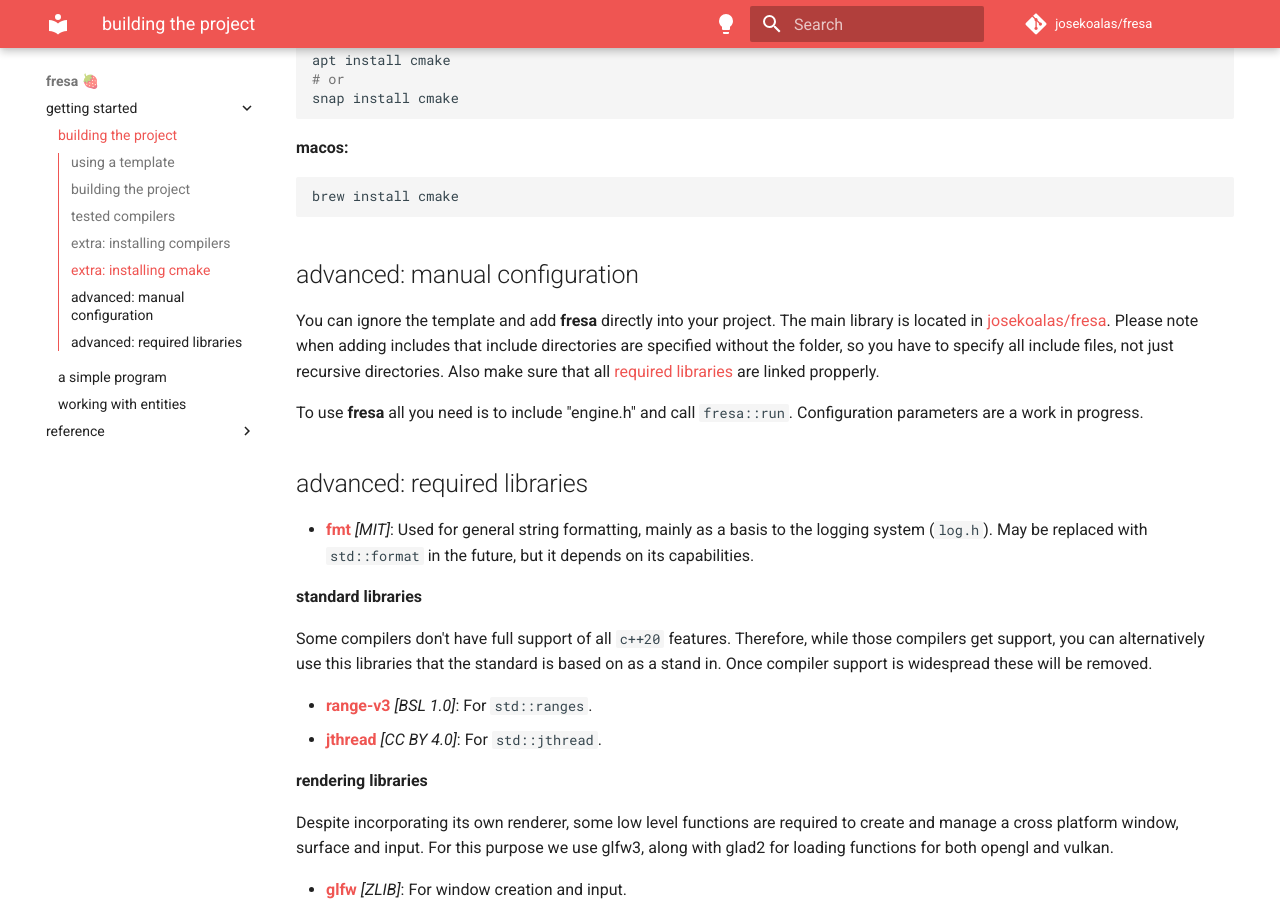
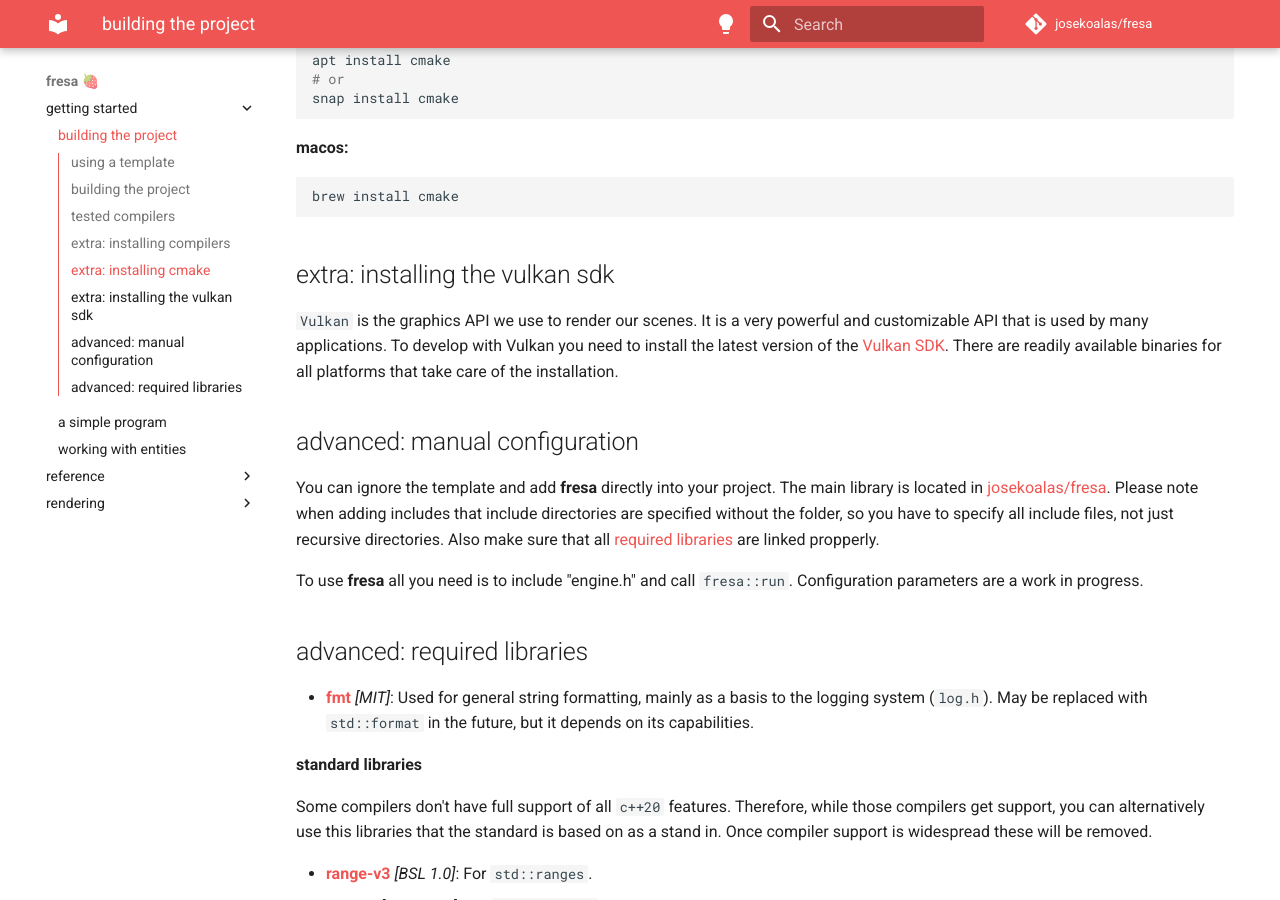
Before and after one commit to eerii/fresa, an MkDocs documentation site: the page built from docs/getting_started/building.md, in a window 1280 px wide and 900 px high, scrolled down 1997 px. Built offline with MkDocs 1.6.1 and Material for MkDocs 9.7.7, drawn with Linux system fonts in a browser that asks for light colours; comment, search, counter and statistics services are not loaded; the version menu is left out.

Commit message:
[0.5.0] Vulkan SDK 🥞

````diff
--- a/docs/getting_started/building.md
+++ b/docs/getting_started/building.md
@@ -24,7 +24,7 @@ cd mermelada
 
 ## building the project
 
-The template repository already includes a `CMakeLists.txt` with all the configuration needed. Please ensure you have a [compatible compiler](#tested-compilers) and a recent version of [cmake](#installing-cmake) before proceeding. To configure and build the project use the following two commands respectively:
+The template repository already includes a `CMakeLists.txt` with all the configuration needed. Please ensure you have a [compatible compiler](#tested-compilers) and a recent version of [cmake](#extra-installing-cmake) and the [vulkan sdk](#extra-installing-the-vulkan-sdk) before proceeding. To configure and build the project use the following two commands respectively:
 
 ```sh
 cmake -S . -B build
@@ -87,6 +87,11 @@ snap install cmake
 brew install cmake
 ```
 
+## extra: installing the vulkan sdk
+
+`Vulkan` is the graphics API we use to render our scenes. It is a very powerful and customizable API that is used by many applications. To develop with Vulkan you need to install the latest version of the [Vulkan SDK](https://vulkan.lunarg.com/sdk/home). There are readily available binaries for all platforms that take care of the installation.
+
+
 ## advanced: manual configuration
 
 You can ignore the template and add **fresa** directly into your project. The main library is located in [josekoalas/fresa](https://github.com/josekoalas/fresa). Please note when adding includes that include directories are specified without the folder, so you have to specify all include files, not just recursive directories. Also make sure that all [required libraries](#advanced-required-libraries) are linked propperly.
--- a/mkdocs.yml
+++ b/mkdocs.yml
@@ -73,3 +73,6 @@ nav:
       - unit tests: reference/tools/unit_test.md
       - assertions: reference/tools/assertions.md
       - reflection: reference/tools/reflection.md
+
+  - rendering:
+    - an introduction: rendering/introduction.md
````
Also changed, not shown: CHANGELOG.md (+7 -0 lines), README.md (+2 -0 lines), docs/rendering/introduction.md (added, +3 -0 lines).
